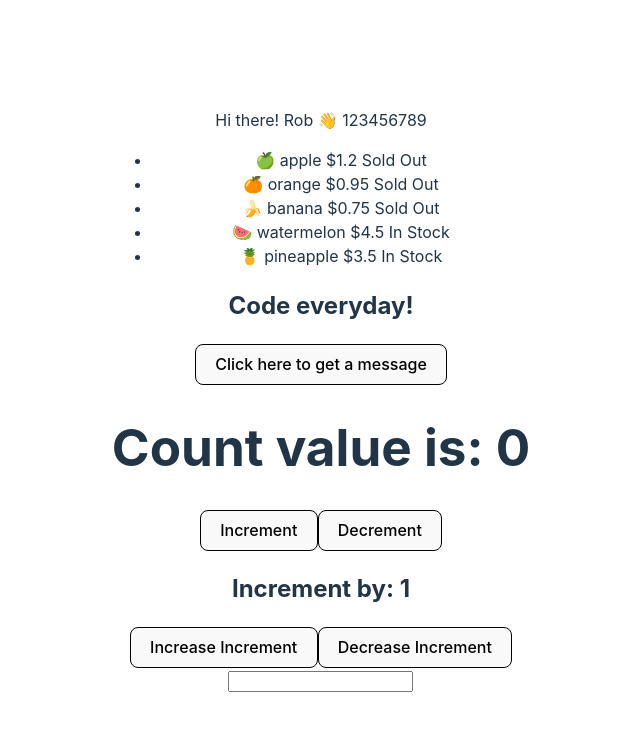
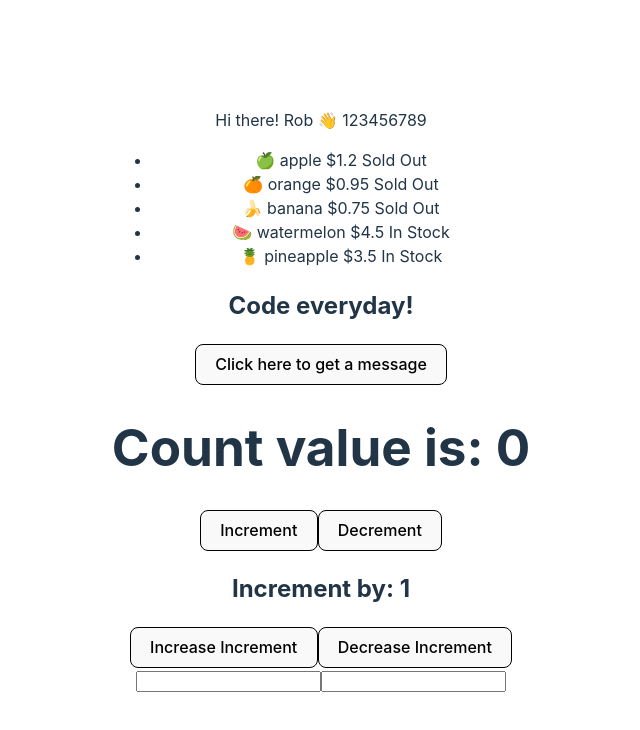
Before and after one commit to wewececetw/react18-pro, a React (Vite) app: page / in a window 1280 px wide. Shown: the top 730 px of the page, without its empty margins (319-959 px from the left). Built offline with nearby package versions, Linux system fonts and the light colour scheme.

Commit message:
feat: 在react中處理多個input

```diff
--- a/src/components/Form.jsx
+++ b/src/components/Form.jsx
@@ -1,13 +1,18 @@
 import React, { useState } from "react";
 export default function Form() {
-  const [name, setName] = useState("");
+  const [name, setName] = useState({ firstName: "", lastName: "" });
   return (
     <div>
       <form>
         <input
-          onChange={(e) => setName(e.target.value)}
+          onChange={(e) => setName({ ...name, firstName: e.target.value })}
           type="text"
-          value={name}
+          value={name.firstName}
+        />
+        <input
+          onChange={(e) => setName({ ...name, lastName: e.target.value })}
+          type="text"
+          value={name.lastName}
         />
       </form>
     </div>
```
